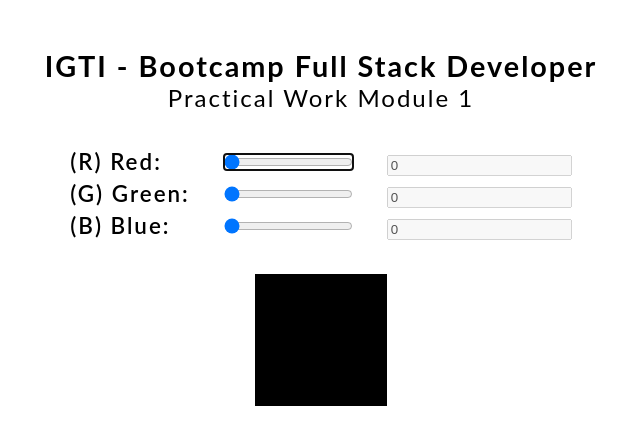
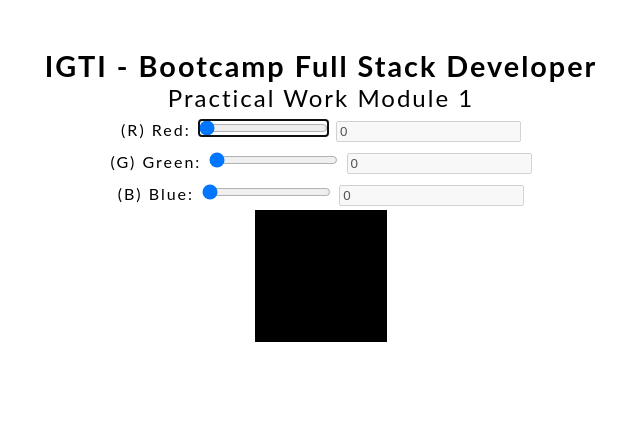
Before and after one commit to thiagohsg/mod1practical, a plain HTML site: page index.html in a window 1280 px wide. Shown: the whole page, without its empty margins (319-959 px from the left). Drawn offline with Linux system fonts and the light colour scheme.

Commit message:
Refactoring HTML.

```diff
--- a/index.html
+++ b/index.html
@@ -7,39 +7,58 @@
 
     <link rel="stylesheet" href="./css/reset.css" />
     <link rel="stylesheet" href="./css/style.css" />
+    <!-- Compiled and minified CSS
+    <link
+      rel="stylesheet"
+      href="https://cdnjs.cloudflare.com/ajax/libs/materialize/1.0.0/css/materialize.min.css"
+    /> -->
   </head>
   <body>
-    <div class="container">
+    <div class="titles">
       <h1>
         IGTI - Bootcamp Full Stack Developer
       </h1>
       <h3>Practical Work Module 1</h3>
-      <form>
-        <div class="controls">
-          <div class="labels">
-            <p>(R) Red:</p>
-            <p>(G) Green:</p>
-            <p>(B) Blue:</p>
-          </div>
-          <div class="ranges">
-            <p>
-              <input type="range" id="redRange" value="0" min="0" max="255" />
-            </p>
-            <p>
-              <!-- prettier-ignore -->
-              <input type="range" id="greenRange" value="0" min="0" max="255" />
-            </p>
-            <p>
-              <input type="range" id="blueRange" value="0" min="0" max="255" />
-            </p>
-          </div>
-          <div class="texts">
-            <p><input type="text" disabled id="redText" value="0" /></p>
-            <p><input type="text" disabled id="greenText" value="0" /></p>
-            <p><input type="text" disabled id="blueText" value="0" /></p>
-          </div>
-        </div>
-      </form>
+    </div>
+    <div class="container">
+      <div class="flex-row">
+        <label for="redRange" class="label">(R) Red:</label>
+        <input
+          class="range"
+          type="range"
+          id="redRange"
+          value="0"
+          min="0"
+          max="255"
+        />
+        <input class="text" type="text" disabled id="redText" value="0" />
+      </div>
+
+      <div class="flex-row">
+        <label for="greenRange" class="label">(G) Green:</label>
+        <input
+          class="range"
+          type="range"
+          id="greenRange"
+          value="0"
+          min="0"
+          max="255"
+        />
+        <input class="text" type="text" disabled id="greenText" value="0" />
+      </div>
+
+      <div class="flex-row">
+        <label for="blueRange" class="label">(B) Blue:</label>
+        <input
+          class="range"
+          type="range"
+          id="blueRange"
+          value="0"
+          min="0"
+          max="255"
+        />
+        <input class="text" type="text" disabled id="blueText" value="0" />
+      </div>
       <div class="color"></div>
     </div>
     <script src="./js/script.js"></script>
```
